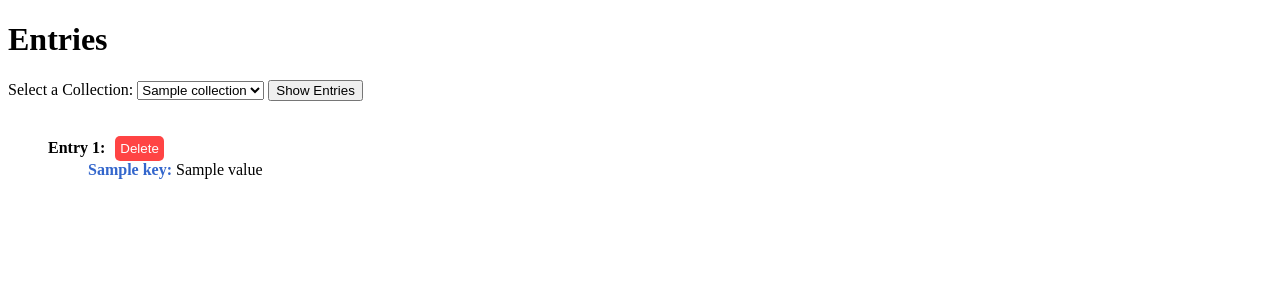
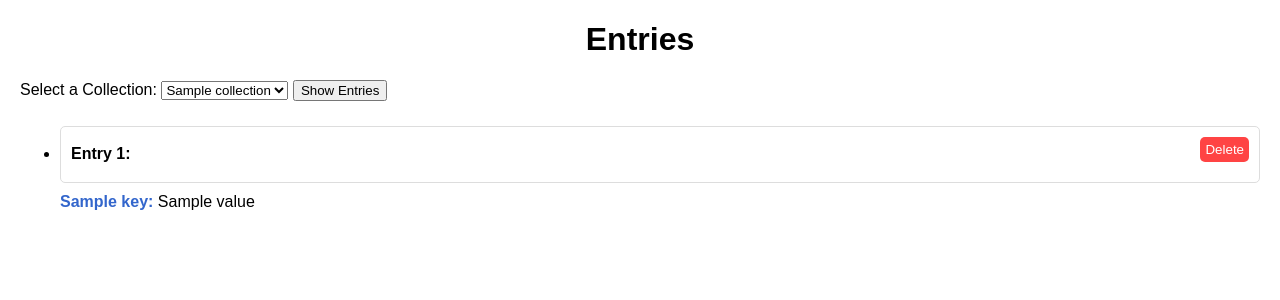
Before and after one commit to PeterPark07/IndexPage, a Flask app: template templates/entries.html in a window 1280 px wide. Shown: the top 300 px of the page. Run offline with Flask 3, Linux system fonts and the light colour scheme; the template is opened without the code that fills it: most values are stand-ins (such as "Sample title", 1, 10 or a date in 2020).

Commit message:
Update entries.html

```diff
--- a/templates/entries.html
+++ b/templates/entries.html
@@ -1,5 +1,3 @@
-<!-- entries.html -->
-
 <!DOCTYPE html>
 <html lang="en">
 <head>
@@ -7,46 +5,49 @@
     <meta name="viewport" content="width=device-width, initial-scale=1.0">
     <title>Entries</title>
     <style>
-       /* Add some margin or padding to separate entries */
-       li {
-           margin-bottom: 20px;
-           list-style: none;
+        body {
+            font-family: Arial, sans-serif;
+            margin: 20px;
         }
-       /* Display key-value pairs horizontally without wrapping */
-       .entry-item {
-           display: inline-block;
-           margin-right: 10px;
-           white-space: nowrap;
+        h1 {
+            text-align: center;
         }
-       /* Different color for keys */
-       .key {
-           color: #3366cc;  /* Change the color as needed */
+        .collection-dropdown, .delete-button {
+            margin-bottom: 10px;
         }
-       /* Style for the dropdown list */
-       .collection-dropdown {
-           margin-bottom: 20px;
-       }
-       /* Style for the delete button */
         .delete-button {
-           background-color: #ff4444; /* Change the color as needed */
-           color: #ffffff;
+            background-color: #ff4444;
+            color: #fff;
             border: none;
             padding: 5px;
             cursor: pointer;
             border-radius: 5px;
-           margin-left: 10px; /* Add margin to separate delete button from entry number */
+            margin-left: 10px;
         }
-       /* Container with flex display for entry number and delete button */
         .entry-container {
             display: flex;
+            justify-content: space-between;
             align-items: center;
+            padding: 10px;
+            border: 1px solid #ddd;
+            border-radius: 5px;
+            margin-bottom: 10px;
+        }
+        .entry-details {
+            display: flex;
+            flex-wrap: wrap;
+        }
+        .entry-item {
+            margin-right: 10px;
+            white-space: nowrap;
+        }
+        .key {
+            color: #3366cc;
         }
     </style>
 </head>
 <body>
     <h1>Entries</h1>
-
-   <!-- Dropdown list for selecting collections -->
     <form method="post">
         <label for="collection_name">Select a Collection:</label>
         <select name="collection_name" class="collection-dropdown">
@@ -56,23 +57,35 @@
         </select>
         <button type="submit">Show Entries</button>
     </form>
-
-   <ul>
+    <ul id="entries-list">
         {% for entry in entries %}
-           <li>
+            <li id="entry-{{ entry['_id'] }}">
                 <div class="entry-container">
                     <strong>Entry {{ loop.index }}:</strong>
-                   <form method="post" action="/delete_entry/{{ entry['_id'] }}">
-                       <button type="submit" class="delete-button">Delete</button>
-                   </form>
+                    <button class="delete-button" onclick="deleteEntry('{{ entry['_id'] }}')">Delete</button>
                 </div>
-               <ul>
+                <div class="entry-details">
                     {% for key, value in entry.items() %}
-                       <li class="entry-item"><span class="key"><strong>{{ key }}:</strong></span> {{ value }}</li>
+                        {% if key != '_id' %}
+                            <div class="entry-item"><span class="key"><strong>{{ key }}:</strong></span> {{ value }}</div>
+                        {% endif %}
                     {% endfor %}
-               </ul>
+                </div>
             </li>
         {% endfor %}
     </ul>
+    <script>
+        function deleteEntry(entryId) {
+            fetch(`/delete_entry/${entryId}`, {
+                method: 'DELETE'
+            }).then(response => response.json()).then(data => {
+                if (data.success) {
+                    document.getElementById(`entry-${entryId}`).remove();
+                } else {
+                    alert('Failed to delete entry.');
+                }
+            });
+        }
+    </script>
 </body>
 </html>
```
Lines whose indentation alone changed are shown as unchanged.
